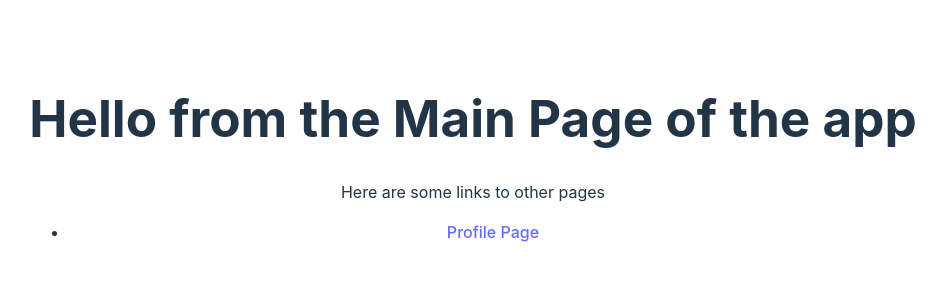
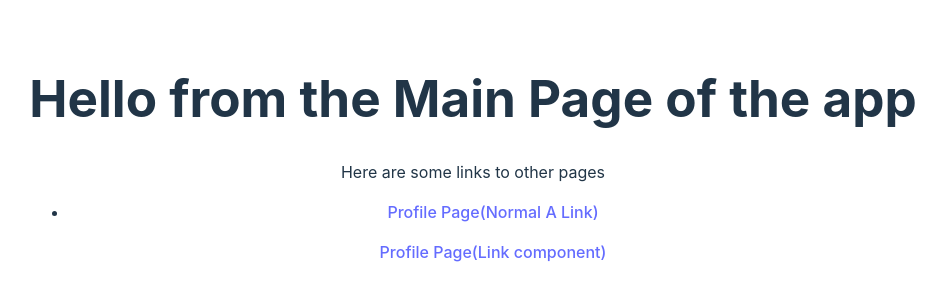
Before and after one commit to bilgramiraza/react-router, a React (Vite) app: page / in a window 1280 px wide. Shown: the part 242-542 px from the top of the page, without its empty margins (167-1113 px from the left). Built offline with nearby package versions, Linux system fonts and the light colour scheme.

Commit message:
Testing Difference between a tags and Link Components

```diff
--- a/src/App.jsx
+++ b/src/App.jsx
@@ -1,3 +1,4 @@
+import { Link } from 'react-router-dom'
 import './App.css'
 
 function App() {
@@ -9,7 +10,8 @@ function App() {
       <nav>
         <ul>
           <li>
-            <a href='profile'>Profile Page</a>
+            <p><a href='profile'>Profile Page(Normal A Link)</a></p>
+            <p><Link to='profile'>Profile Page(Link component)</Link></p>
           </li>
         </ul>
       </nav>
--- a/src/components/Profile.jsx
+++ b/src/components/Profile.jsx
@@ -1,8 +1,11 @@
+import { Link } from "react-router-dom";
+
 const Profile = () => {
   return (
     <div>
       <h1>Hello, Welcome to the Profile Page</h1>
       <p>So... Nice Job?</p>
+      <Link to='/'>OK Now return</Link>
     </div>
   );
 };
```
